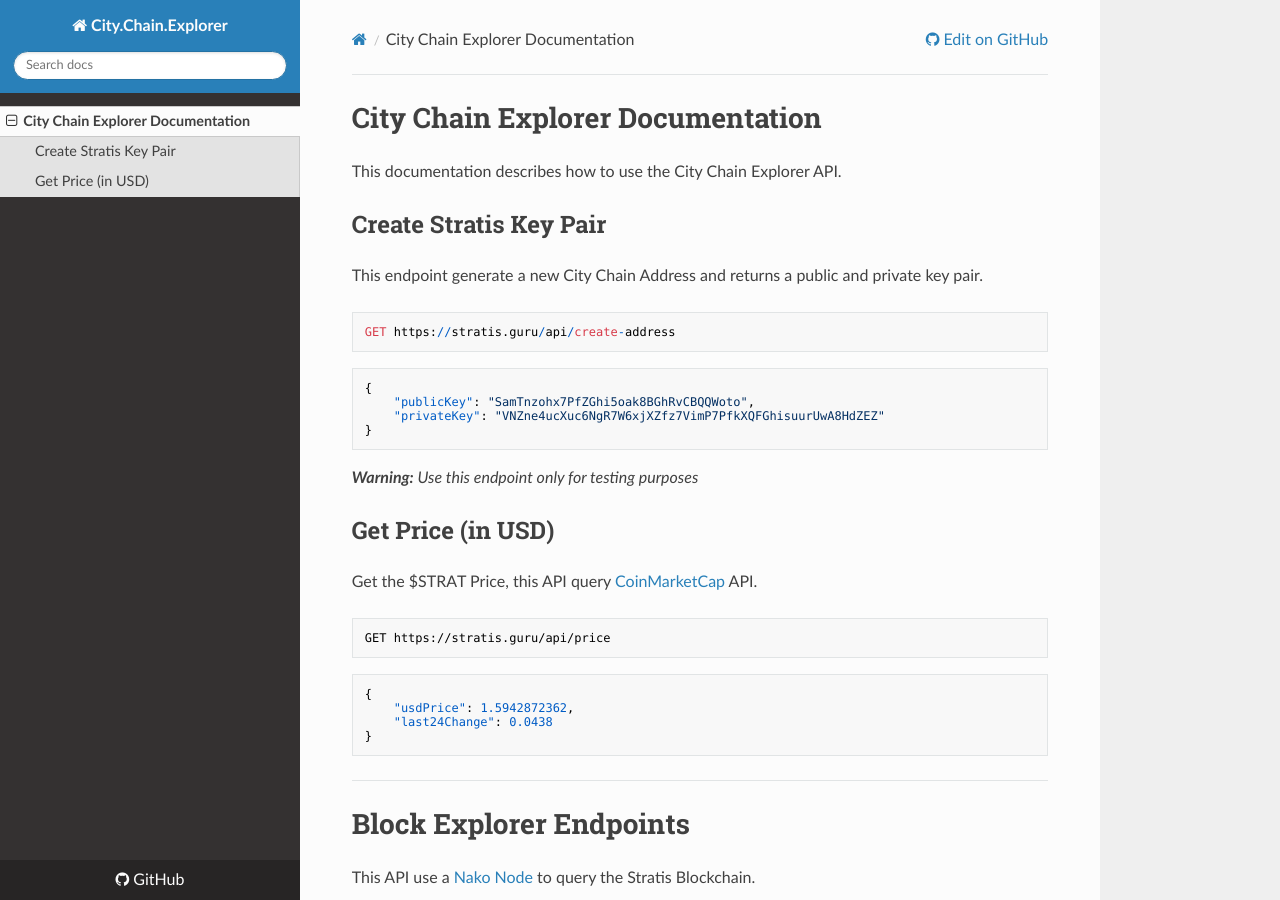
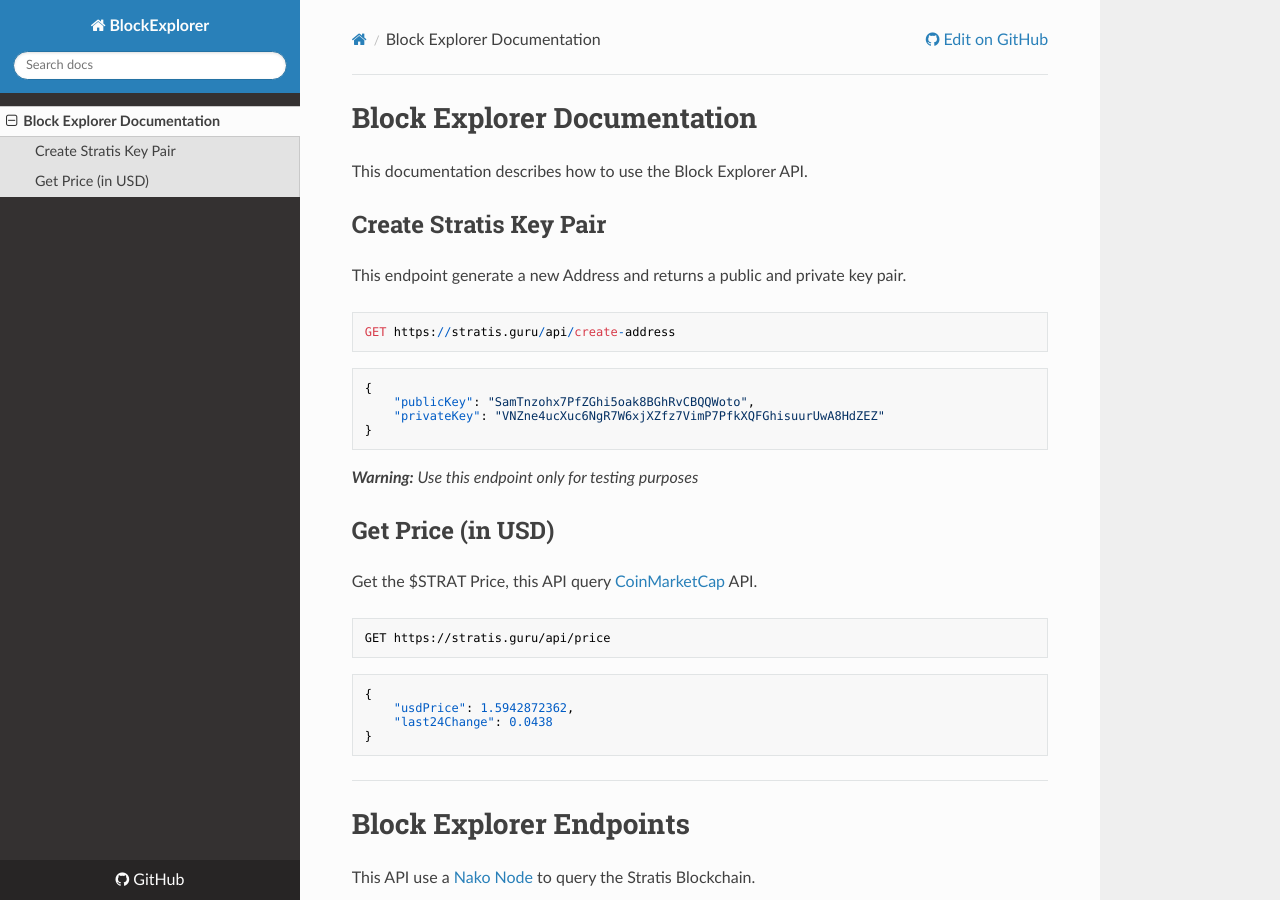
Before and after one commit to imclint21/stratis-guru-v2, an MkDocs documentation site: the page built from Stratis.Guru/Documentation/docs/index.md, in a window 1280 px wide and 900 px high. Built offline with MkDocs 1.6.1, drawn with Linux system fonts in a browser that asks for light colours; nearby versions of some CDN libraries.

````diff
--- a/Stratis.Guru/Documentation/docs/index.md
+++ b/Stratis.Guru/Documentation/docs/index.md
@@ -1,9 +1,9 @@
-# City Chain Explorer Documentation
+# Block Explorer Documentation
 
-This documentation describes how to use the City Chain Explorer API.
+This documentation describes how to use the Block Explorer API.
 
 ## Create Stratis Key Pair
-This endpoint generate a new City Chain Address and returns a public and private key pair.
+This endpoint generate a new Address and returns a public and private key pair.
 ```
 GET https://stratis.guru/api/create-address
 ```
--- a/Stratis.Guru/Documentation/mkdocs.yml
+++ b/Stratis.Guru/Documentation/mkdocs.yml
@@ -1,5 +1,5 @@
-site_name: City.Chain.Explorer
-site_description: City Chain Explorer API Documentation
+site_name: BlockExplorer
+site_description: Block Explorer API Documentation
 site_author: Clint Mourlevat
 repo_url: https://github.com/CityChainFoundation/city-explorer.git
 theme: readthedocs
````
Also changed, not shown: Stratis.Guru/Documentation/site/404.html, Stratis.Guru/Documentation/site/index.html, Stratis.Guru/Documentation/site/search.html, Stratis.Guru/Documentation/site/search/search_index.json, 2 other files.
